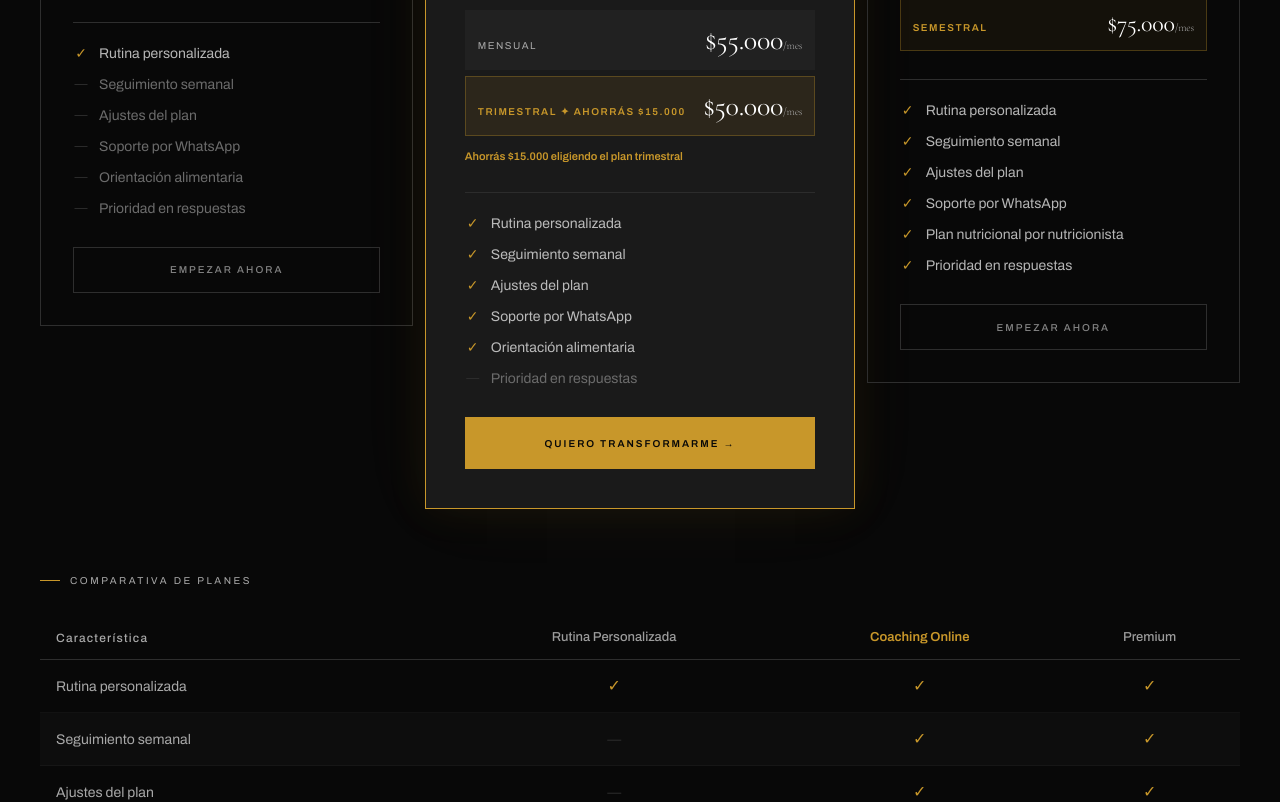
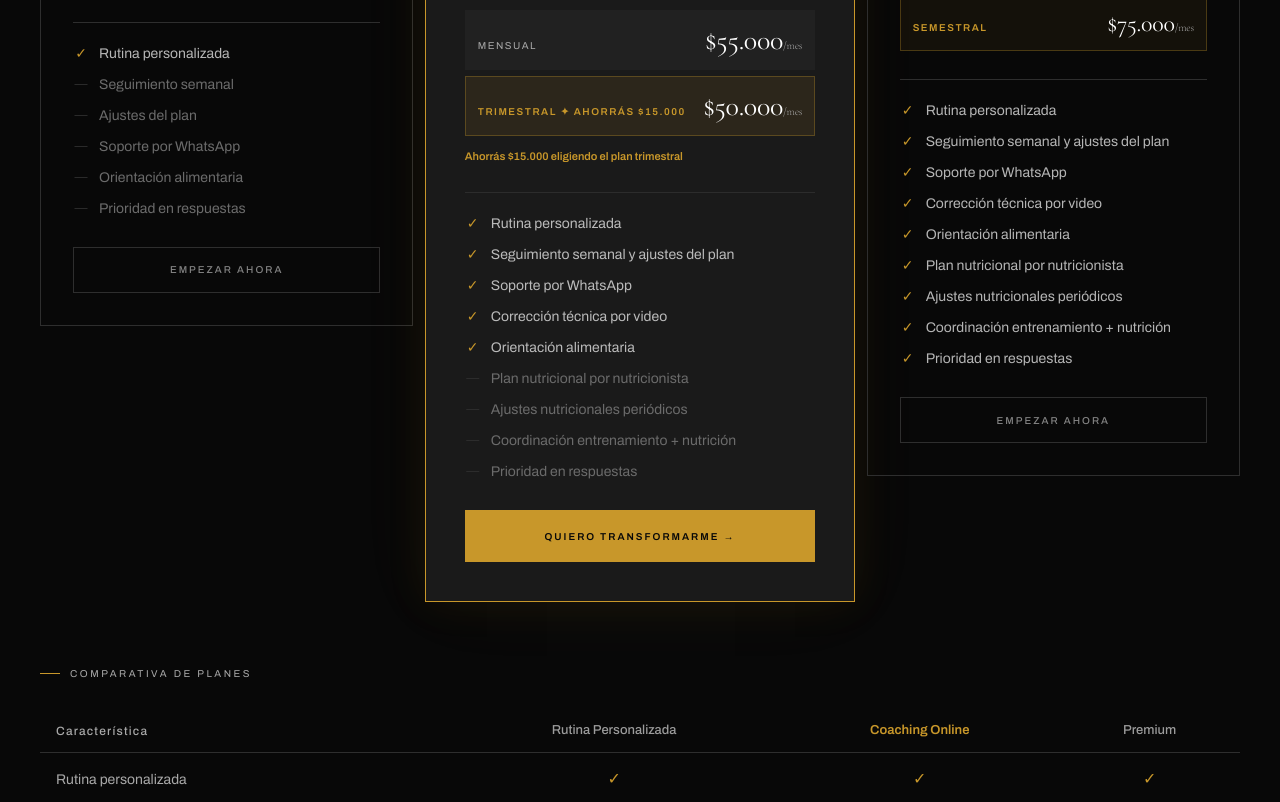
Before and after one commit to facupincha3-svg/santi-fit, a React (Vite) app: page / in a window 1280 px wide. Shown: the part 4960-5762 px from the top of the page. Built offline with nearby package versions, Linux system fonts and the light colour scheme; a web font is replaced by a local one.

Commit message:
feat: features detalladas coaching y premium

```diff
--- a/src/components/Planes.jsx
+++ b/src/components/Planes.jsx
@@ -25,12 +25,15 @@ const PLANS = [
     saving: "Ahorrás $15.000 eligiendo el plan trimestral",
     desc: "Entrenamiento, nutrición y seguimiento real. 90 días que cambian el resultado.",
     features: [
-      { label: "Rutina personalizada",    val: true  },
-      { label: "Seguimiento semanal",     val: true  },
-      { label: "Ajustes del plan",        val: true  },
-      { label: "Soporte por WhatsApp",    val: true  },
-      { label: "Orientación alimentaria",  val: true  },
-      { label: "Prioridad en respuestas", val: false },
+      { label: "Rutina personalizada",                   val: true  },
+      { label: "Seguimiento semanal y ajustes del plan", val: true  },
+      { label: "Soporte por WhatsApp",                   val: true  },
+      { label: "Corrección técnica por video",           val: true  },
+      { label: "Orientación alimentaria",                val: true  },
+      { label: "Plan nutricional por nutricionista",     val: false },
+      { label: "Ajustes nutricionales periódicos",       val: false },
+      { label: "Coordinación entrenamiento + nutrición", val: false },
+      { label: "Prioridad en respuestas",                val: false },
     ],
   },
   {
@@ -41,12 +44,15 @@ const PLANS = [
     ],
     desc: "Máximo nivel. Delegás el proceso, ejecutás el plan.",
     features: [
-      { label: "Rutina personalizada",    val: true },
-      { label: "Seguimiento semanal",     val: true },
-      { label: "Ajustes del plan",        val: true },
-      { label: "Soporte por WhatsApp",    val: true },
-      { label: "Plan nutricional por nutricionista", val: true },
-      { label: "Prioridad en respuestas",            val: true },
+      { label: "Rutina personalizada",                   val: true },
+      { label: "Seguimiento semanal y ajustes del plan", val: true },
+      { label: "Soporte por WhatsApp",                   val: true },
+      { label: "Corrección técnica por video",           val: true },
+      { label: "Orientación alimentaria",                val: true },
+      { label: "Plan nutricional por nutricionista",     val: true },
+      { label: "Ajustes nutricionales periódicos",       val: true },
+      { label: "Coordinación entrenamiento + nutrición", val: true },
+      { label: "Prioridad en respuestas",                val: true },
     ],
   },
 ];
```
